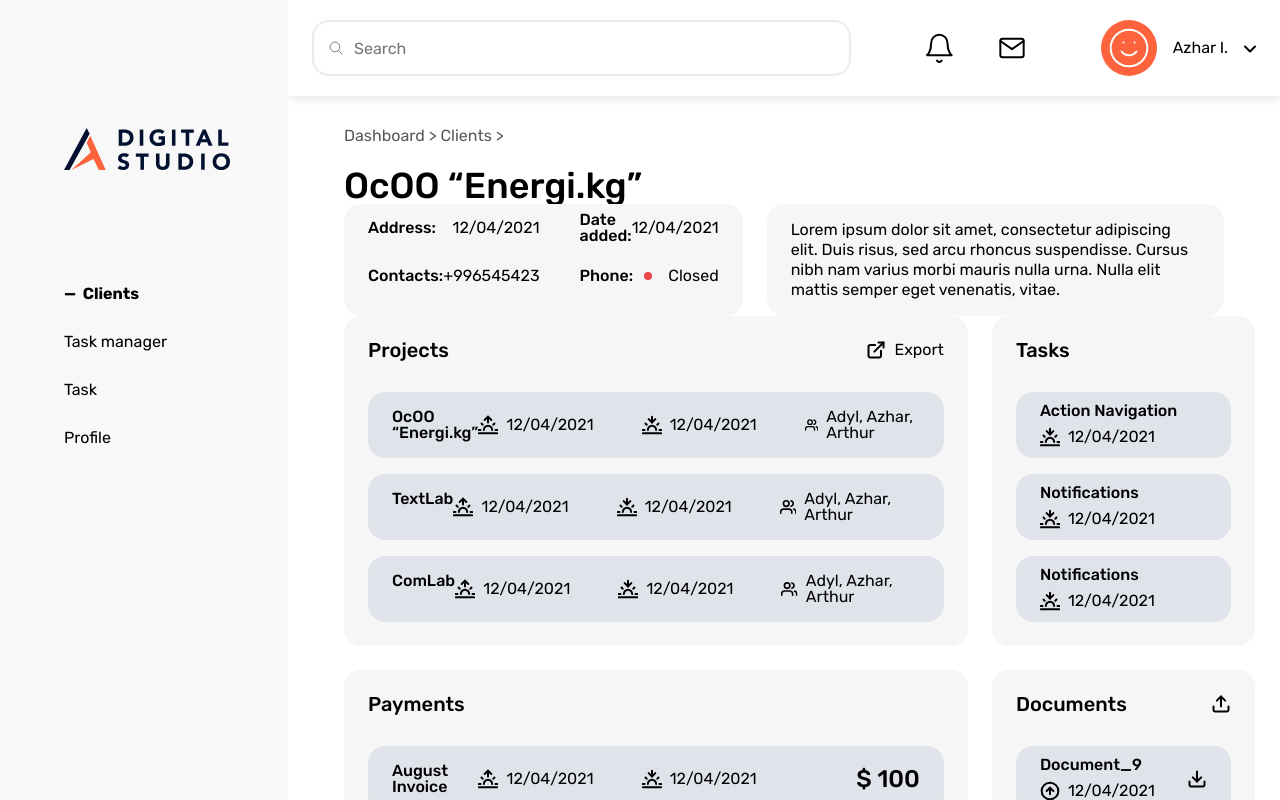
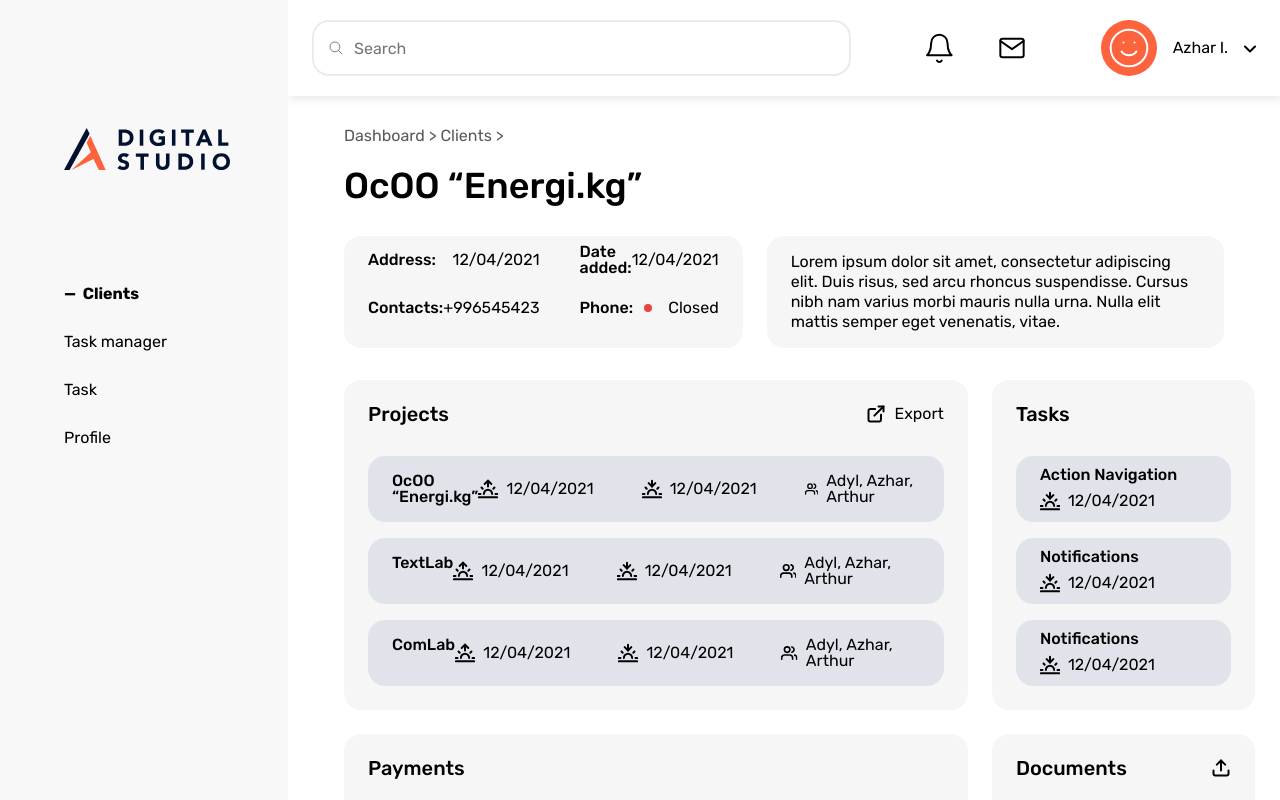
Before and after one commit to maksym-bezditko/taskfusion, a Next.js app: page / in a window 1280 px wide. Built offline with nearby package versions, Linux system fonts and the light colour scheme.

Commit message:
refactor layouts

```diff
--- a/app/auth/layout.tsx
+++ b/app/auth/layout.tsx
@@ -1,9 +1,9 @@
 import React from 'react';
 
-import { AuthLayout } from '@/layouts/AuthLayout';
+import { FormLayout } from '@/layouts/FormLayout';
 
 const Layout = ({ children }: { children: React.ReactNode }) => {
-  return <AuthLayout>{children}</AuthLayout>;
+  return <FormLayout>{children}</FormLayout>;
 };
 
 export default Layout;
--- a/styles/globals.scss
+++ b/styles/globals.scss
@@ -2,3 +2,9 @@ h1 {
   font-size: 2.25rem;
   font-weight: 500;
 }
+
+.contentWrapper {
+  &>* {
+    margin-top: 2rem;
+  }
+}
```
Also changed, not shown: layouts/AuthLayout.tsx (deleted, +0 -7 lines), layouts/FormLayout.tsx (added, +7 -0 lines), layouts/FormLayout.module.scss (renamed from layouts/AuthLayout.module.scss).
